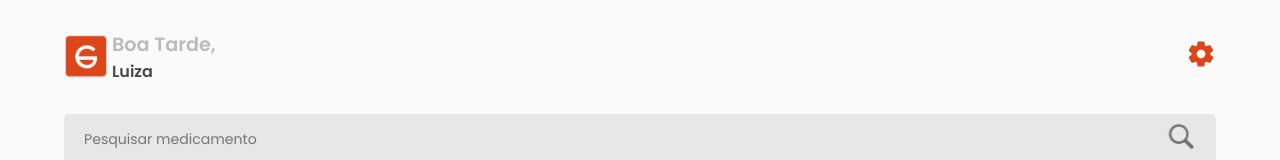
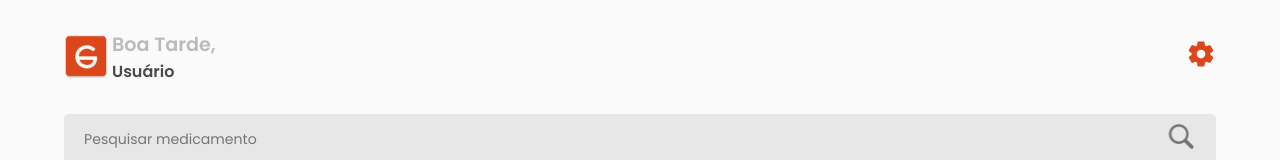
Before and after one commit to DevSamuelMuniz/SeuGenericoFront, a React (Create React App) app: page / in a window 1280 px wide. Shown: the top 160 px of the page. Built offline with nearby package versions, Linux system fonts and the light colour scheme.

Commit message:
usuário

```diff
--- a/src/components/home/Cabecalho/Cabecalho.js
+++ b/src/components/home/Cabecalho/Cabecalho.js
@@ -11,7 +11,7 @@ function Cabecalho() {
           <img src={logo} alt="Logo Seu Genérico" />
           <div className="perfil-wrapper">
             <p className="cumprimento">Boa Tarde,</p>
-            <p className="nome">Luiza</p>
+            <p className="nome">Usuário</p>
           </div>
         </a>
         <a className="config-btn" href="config">
```
